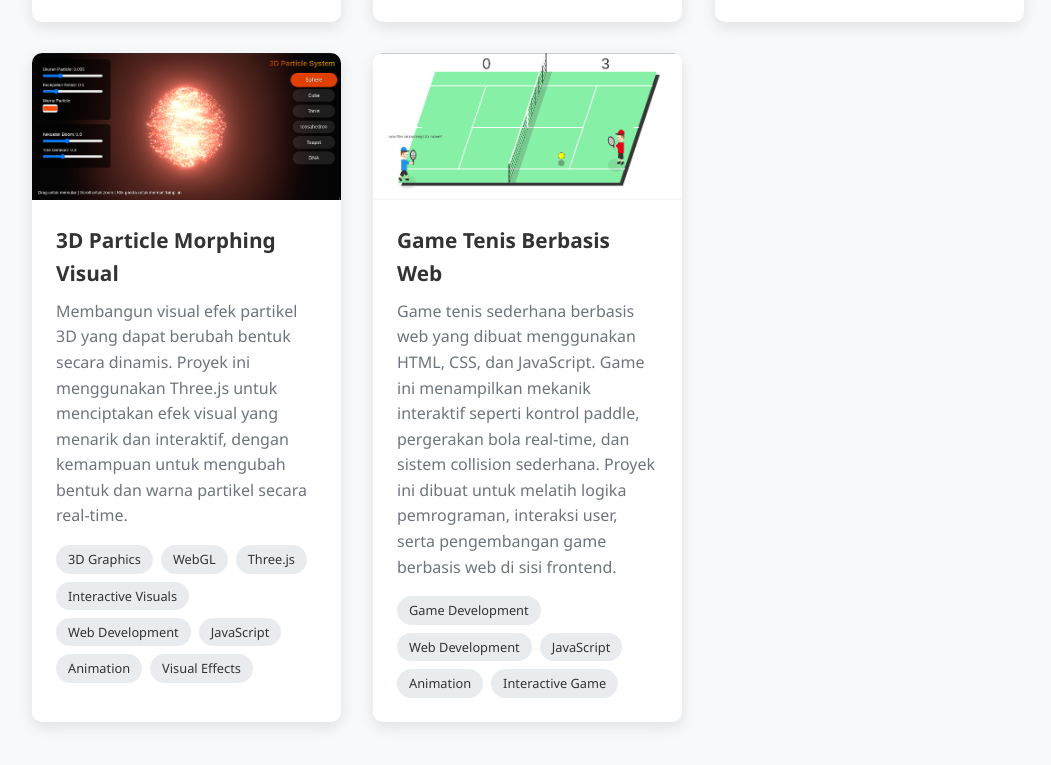
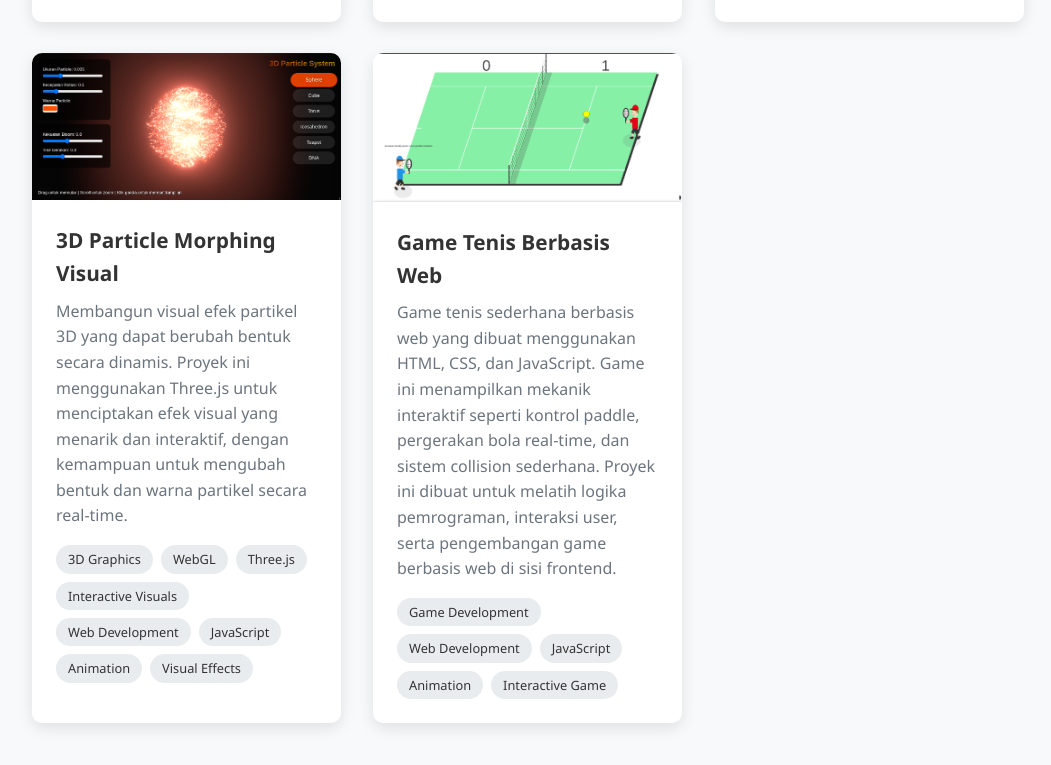
Before and after one commit to ravaell0-0/Ael, a plain HTML site: page index.html in a window 1280 px wide. Shown: the part 7469-8234 px from the top of the page, without its empty margins (112-1163 px from the left). Drawn offline with Linux system fonts and the light colour scheme.

Commit message:
Update index.html

```diff
--- a/index.html
+++ b/index.html
@@ -649,7 +649,7 @@
 
                 <div class="project-card" data-category="#">
           <div class="project-image">
-            <img src="Screenshot_2026-06-23_04-52-44.png" alt="Project 3">
+            <img src="Screenshot_2026-06-23_05-20-16.png" alt="Project 3">
             <div class="project-overlay">
               <div class="project-links">
                 <a href="https://ravaell0-0.github.io/pingpong-tenis/" target="_blank"><i class="fas fa-link"></i></a>
```
